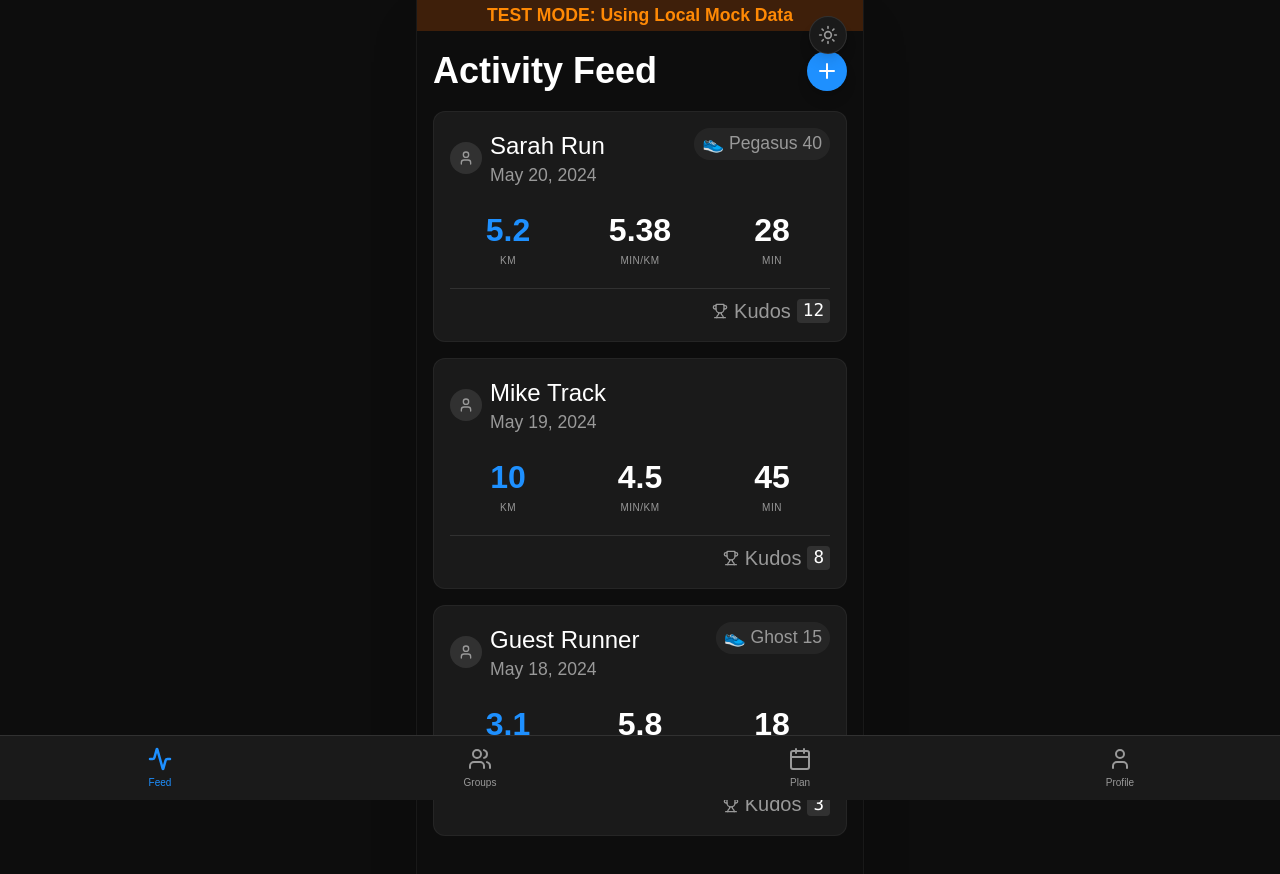
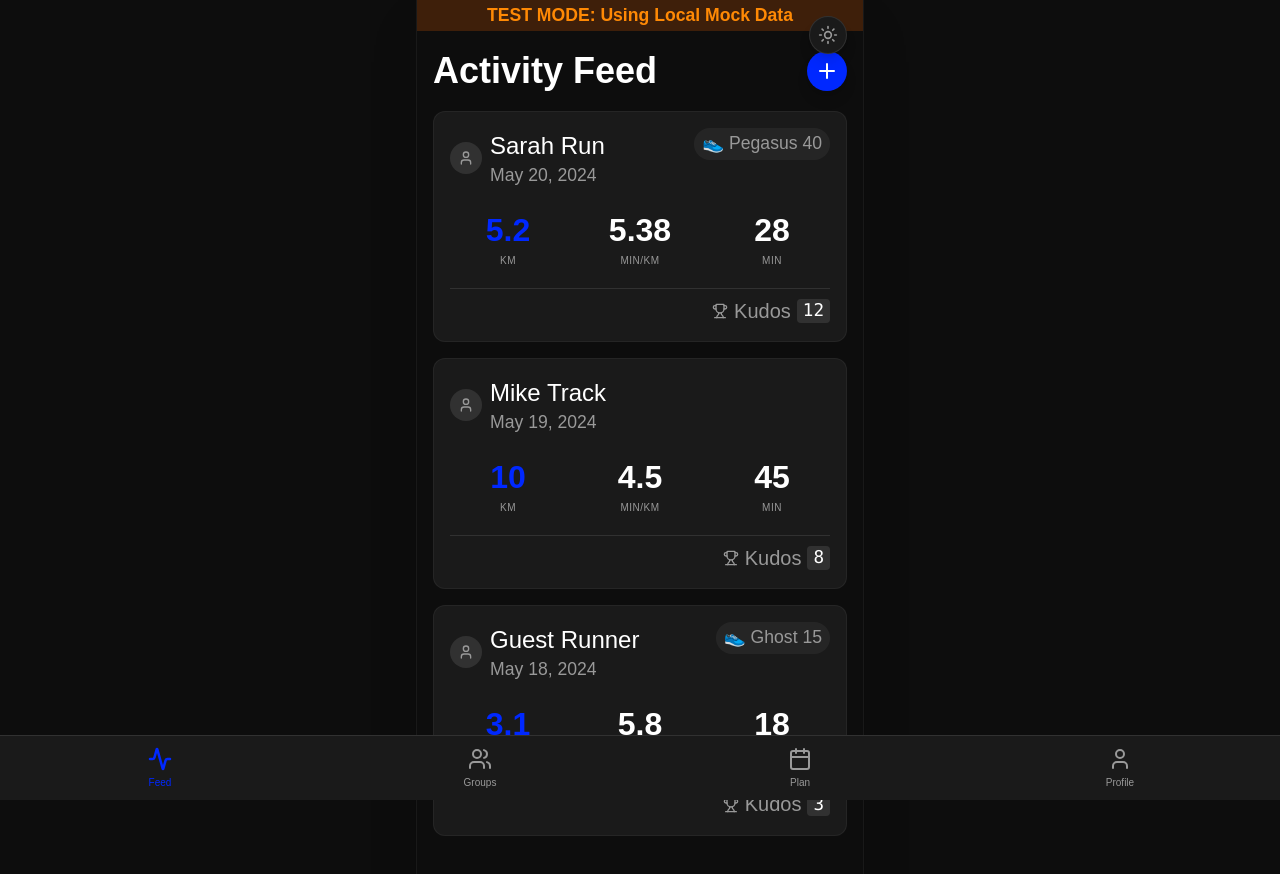
Before and after one commit to rongoods/roadrunners, a React (Vite) app: page / in a window 1280 px wide. Shown: the top 874 px of the page. Built offline with nearby package versions, Linux system fonts and the light colour scheme.

Commit message:
fix accent blue

```diff
--- a/src/index.css
+++ b/src/index.css
@@ -7,7 +7,7 @@
   /* Default Theme (Dark Mode) */
   --bg-color: #0D0D0D;
   --surface-color: #1A1A1A;
-  --primary-color: #1E90FF;
+  --primary-color: #0028ff;
   --text-color: #FFFFFF;
   --secondary-color: #999999;
 }
@@ -19,7 +19,7 @@ html.light-mode {
   /* Clean light gray/white */
   --surface-color: #FFFFFF;
   /* White cards */
-  --primary-color: #1E90FF;
+  --primary-color: #0028ff;
   /* Keep RoadRunner Blue */
   --text-color: #000000;
   /* Pure Black text */
```
